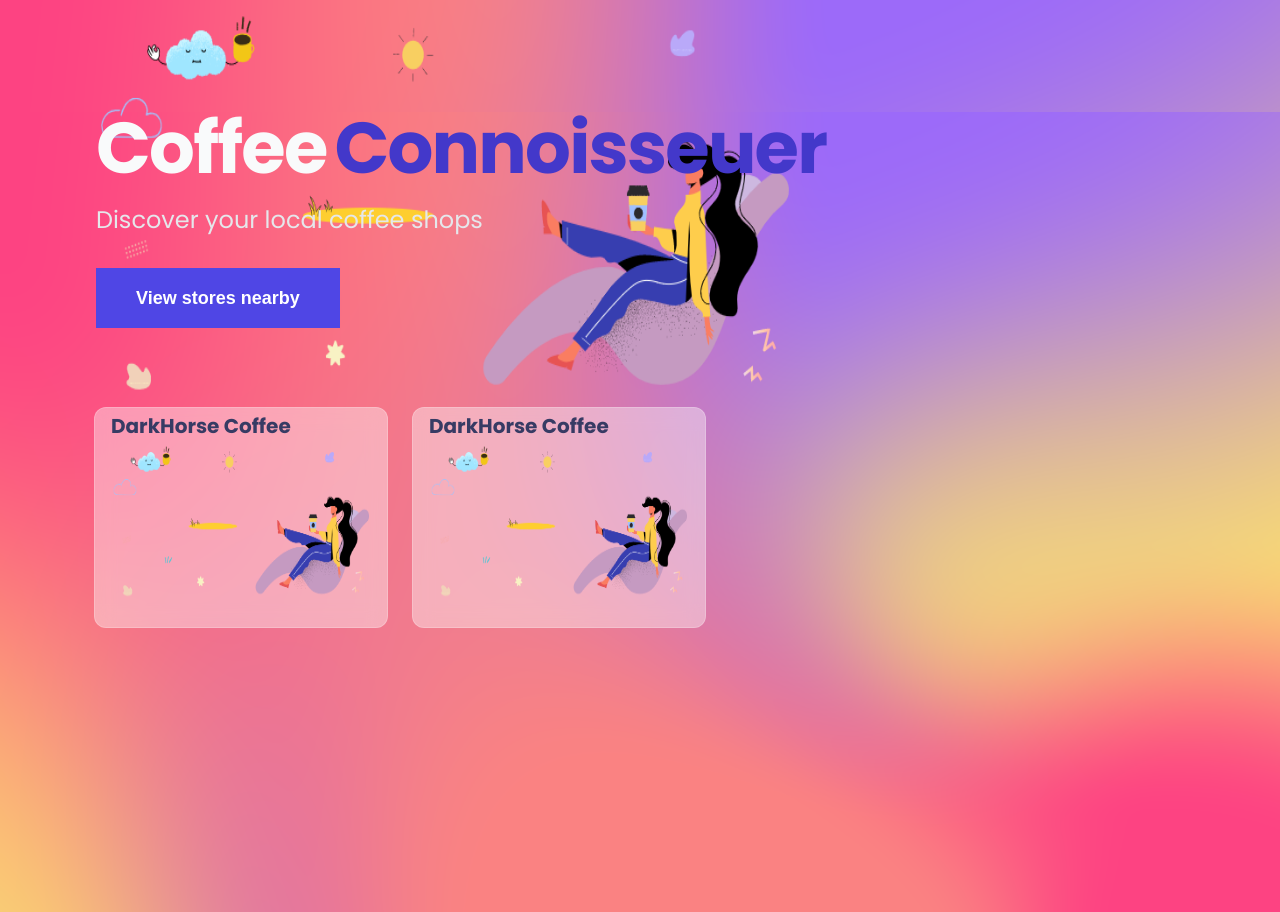
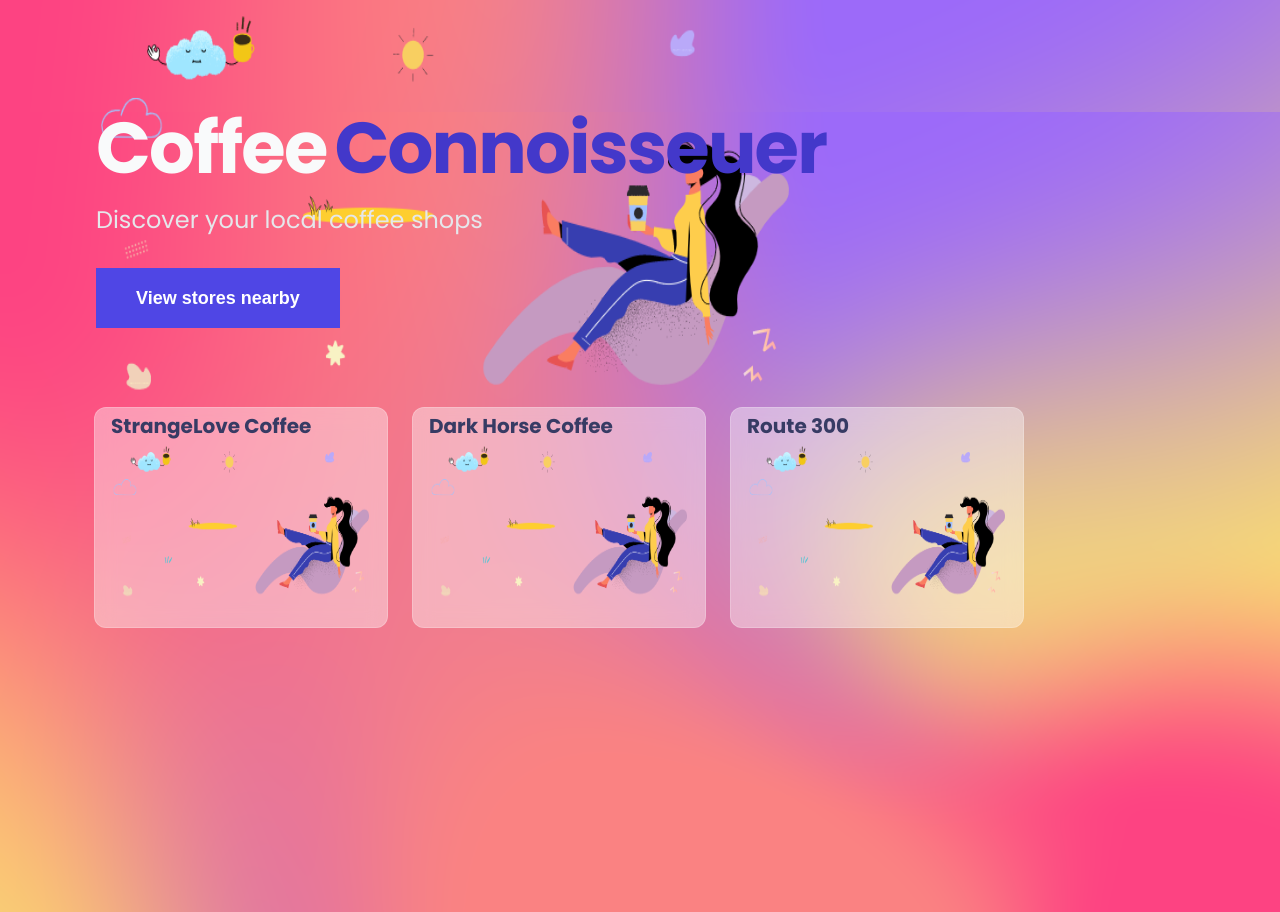
Before and after one commit to rnldvrgl/discover-coffee-stores, a Next.js app: page / in a window 1280 px wide. Built offline with nearby package versions, Linux system fonts and the light colour scheme.

Commit message:
done add coffee stores on page

```diff
--- /dev/null
+++ b/data/coffee-stores.json
@@ -0,0 +1,26 @@
+[
+  {
+    "id": 0,
+    "name": "StrangeLove Coffee",
+    "imgUrl": "https://images.unsplash.com/photo-1504753793650-d4a2b783c15e?ixid=MnwxMjA3fDB8MHxwaG90by1wYWdlfHx8fGVufDB8fHx8&ixlib=rb-1.2.1&auto=format&fit=crop&w=2000&q=80",
+    "websiteUrl": "https://www.strangelovecoffee.ca/",
+    "address": "983 Queen St E, Toronto, ON M4M 1K2",
+    "neighbourhood": "at King and Spadina"
+  },
+  {
+    "id": 1,
+    "name": "Dark Horse Coffee",
+    "imgUrl": "https://images.unsplash.com/photo-1498804103079-a6351b050096?ixid=MnwxMjA3fDB8MHxwaG90by1wYWdlfHx8fGVufDB8fHx8&ixlib=rb-1.2.1&auto=format&fit=crop&w=2468&q=80",
+    "websiteUrl": "https://www.darkhorseespresso.com/",
+    "address": "401 Richmond St W",
+    "neighbourhood": "Richmond and Spadina"
+  },
+  {
+    "id": 300,
+    "name": "Route 300",
+    "imgUrl": "https://images.unsplash.com/photo-1498804103079-a6351b050096?ixid=MnwxMjA3fDB8MHxwaG90by1wYWdlfHx8fGVufDB8fHx8&ixlib=rb-1.2.1&auto=format&fit=crop&w=2468&q=80",
+    "websiteUrl": "https://www.darkhorseespresso.com/",
+    "address": "401 Richmond St W",
+    "neighbourhood": "Route 300 Neighbourhood"
+  }
+]
--- a/pages/index.js
+++ b/pages/index.js
@@ -3,6 +3,7 @@ import styles from "../styles/Home.module.css"
 import Banner from "@/components/banner"
 import Card from "@/components/card"
 import Image from "next/image"
+import coffeeStores from "../data/coffee-stores.json"
 
 export default function Home() {
 
@@ -23,8 +24,11 @@ export default function Home() {
         <div className={styles.heroImage}>
           <Image src="/static/hero-image.png" width={700} height={400} />
           <div className={styles.cardLayout}>
-            <Card name='DarkHorse Coffee' imgUrl='/static/hero-image.png' href="/coffee-store/darkhorse-coffee" className={styles.card} />
-            <Card name='DarkHorse Coffee' imgUrl='/static/hero-image.png' href="/coffee-store/darkhorse-coffee" className={styles.card} />
+            {coffeeStores.map(coffeeStores => {
+              return (
+                <Card name={coffeeStores.name} imgUrl='/static/hero-image.png' href="/coffee-store/darkhorse-coffee" className={styles.card} />
+              )
+            })}
           </div>
         </div>
       </main>
```
